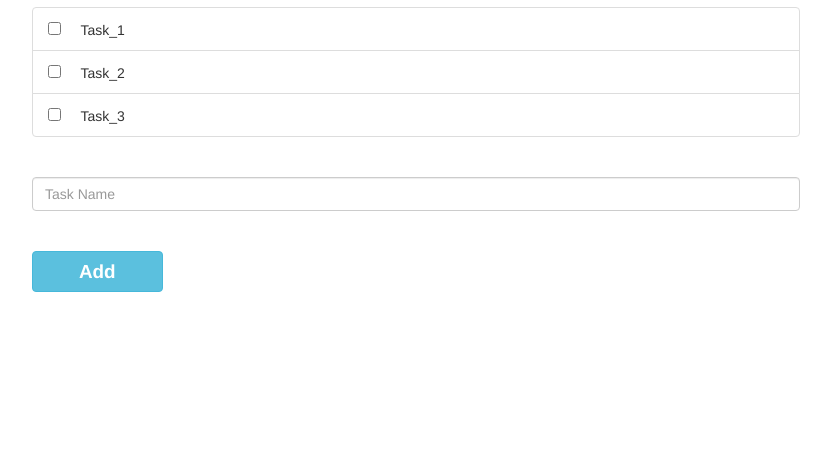
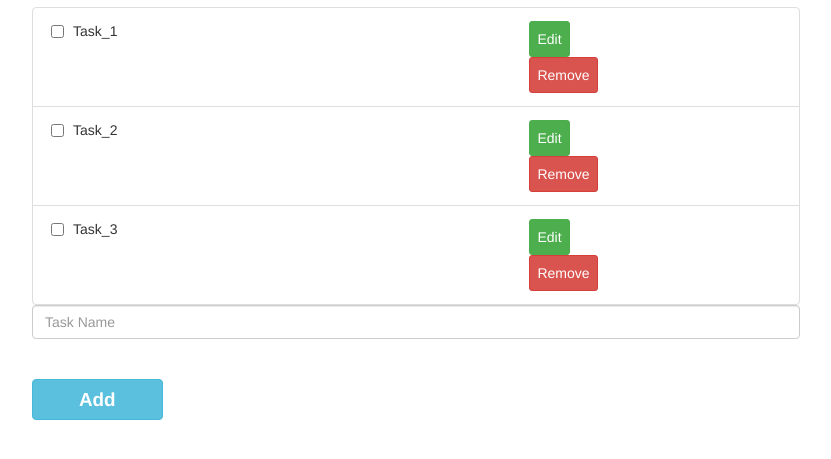
Before and after one commit to AdityaJugran/TODO, a React app: page / in a window 1280 px wide. Shown: the part 107-566 px from the top of the page, without its empty margins (224-1055 px from the left). Built offline with nearby package versions, Linux system fonts and the light colour scheme.

Commit message:
added editing functionality

```diff
--- a/package.json
+++ b/package.json
@@ -6,6 +6,7 @@
     "classnames": "^2.2.5",
     "react": "^16.2.0",
     "react-dom": "^16.2.0",
+    "react-modal-bootstrap": "^1.1.1",
     "react-scripts": "1.1.0"
   },
   "scripts": {
@@ -13,5 +14,8 @@
     "build": "react-scripts build",
     "test": "react-scripts test --env=jsdom",
     "eject": "react-scripts eject"
+  },
+  "devDependencies": {
+    "react-edit-inline": "^1.0.8"
   }
 }
--- a/src/index.css
+++ b/src/index.css
@@ -2,6 +2,34 @@
   margin:20%;
   margin-top: 5%
 }
+li{
+  float:left;
+  display: inline;
+  width:100%
+}
+.mainContainer{
+  width:100%;
+
+}
+.checkboxDiv{
+  width:3%;
+  float: left;
+  padding: 3px;
+
+}
+.titleDiv{
+  width:62%;
+  float: left;
+  overflow: hidden;
+  padding: 3px;
+}
+.buttonDiv{
+  width:15%;
+  float:left;
+  padding: 3px;
+
+}
+
  .buttonAlter {
    width:17%;
    font-size: 135%;
@@ -10,3 +38,13 @@
 .alertBorder{
   border:1px solid red;
 }
+.removeButton{
+background-color: #d9534f;
+border-radius: 3px;
+  padding: 7px;
+}
+.editButton{
+background-color: #4cae4c;
+border-radius: 3px;
+  padding: 7px;
+}
--- a/src/index.js
+++ b/src/index.js
@@ -5,17 +5,19 @@ import styles from "./index.css";
 import classnames from "classnames/bind"
 
 class Todo extends React.Component {
-  constructor() {
-    super();
+  constructor(props) {
+    super(props);
     this.state={
        data:data.data,
        text: '',
-       active: false
+       update:'',
+       active: false,
+       editing:false
+
     }
   }
 
   handleClick=(e)=> {
-
     const change = e.status === false?true:false;
     const badges = e.badge === ""?"complete":"";
     e.badge = badges;
@@ -24,8 +26,26 @@ class Todo extends React.Component {
       status:change,
       badge:badges
     });
+  }
 
-  }
+editData=(e)=>{
+const cc = e.id
+const edit = e.id +'edit'
+document.getElementById(cc).style.display = "none";
+document.getElementById(edit).style.display = "block";
+}
+
+removeData=(e)=>{
+ var newSate = this.state.data;
+ for(var i=0;i< newSate.length;i++){
+   if(newSate[i].id==e.id){
+     newSate.splice(i,1);
+   }
+ }
+this.setState({
+  data:newSate
+})
+}
 
 handleSubmit =(e) =>{
   e.preventDefault();
@@ -47,32 +67,97 @@ handleSubmit =(e) =>{
     }));
 }
 
+handleSubmitUpdate =(e) =>{
+
+const cc = e.id
+const edit = e.id +'edit'
+
+  if ((!this.state.update.length) || (this.state.update.trim()=='')) {
+    document.getElementById(cc).style.display = "block";
+    document.getElementById(edit).style.display = "none";
+      return;
+    }
+    var newSate = this.state.data;
+    for(var i=0;i< newSate.length;i++){
+      if(newSate[i].id==e.id){
+        newSate[i].text=this.state.update
+      }
+    }
+    this.setState({
+      data:newSate,
+      update:''
+
+    })
+    document.getElementById(cc).style.display = "block";
+    document.getElementById(edit).style.display = "none";
+}
+
+
 
 handleChange=(e)=> {
     this.setState({ text: e.target.value });
   }
+
+  handleUpdate=(e)=> {
+
+      this.setState({ update: e.target.value });
+    }
+
   render(){
+
     const list=this.state.data.map((data,id)=>
+
     <li className="list-group-item" key={data.id}>
-    <input type="checkbox" onClick={(e) => this.handleClick(data, e)}/>
-    &nbsp;&nbsp;&nbsp;&nbsp;&nbsp;
-    {data.text}<span className="badge">{data.badge}</span></li>
+
+    <div id={data.id}>
+    <div className= "checkboxDiv">
+      <input type="checkbox" onClick={(e) => this.handleClick(data, e)}/>
+    </div>
+
+    <div className="titleDiv">
+      <p onDoubleClick={(e) => this.editData(data,e)}>{data.text}</p>
+    </div>
+    <div className="buttonDiv">
+
+        <button className="editButton btn btn-success" onClick={(e) => this.editData(data, e)}>Edit</button>&nbsp;
+        <button className="btn btn-danger removeButton" onClick={(e) => this.removeData(data, e)}>Remove</button>
+
+    </div>
+    <div className="">
+    <span className="badge">{data.badge}</span>
+    </div>
+    </div>
+
+    <div id={data.id+'edit'} style={{display:'none'}}>
+
+      <input type="text"  className="form-control" style={{width:'70%',float:'left'}} defaultValue={data.text} onChange={this.handleUpdate} required/>
+    <button type="submit" className="btn btn-warning" onClick={(e) => this.handleSubmitUpdate(data, e)}>Save</button>
+
+    </div>
+    </li>
+
 
   );
 
 let borderAlert = classnames({"alertBorder": this.state.active,"form-control":true});
+
     return(
 
       <div id="wrapper">
       <h1>TODO</h1>
       <ul className="list-group">
+      <div className="mainContainer">
       {list}
+      </div>
       </ul>
       <br />
+      <br />
+      <div>
       <input type="text" placeholder="Task Name" className={borderAlert} onChange={this.handleChange} value={this.state.text}/>
       <br /><br />
 
       <button className="buttonAlter btn btn-info" onClick={this.handleSubmit}> Add</button>
+      </div>
       </div>
     );
   }
```
Also changed, not shown: 1 other file.
